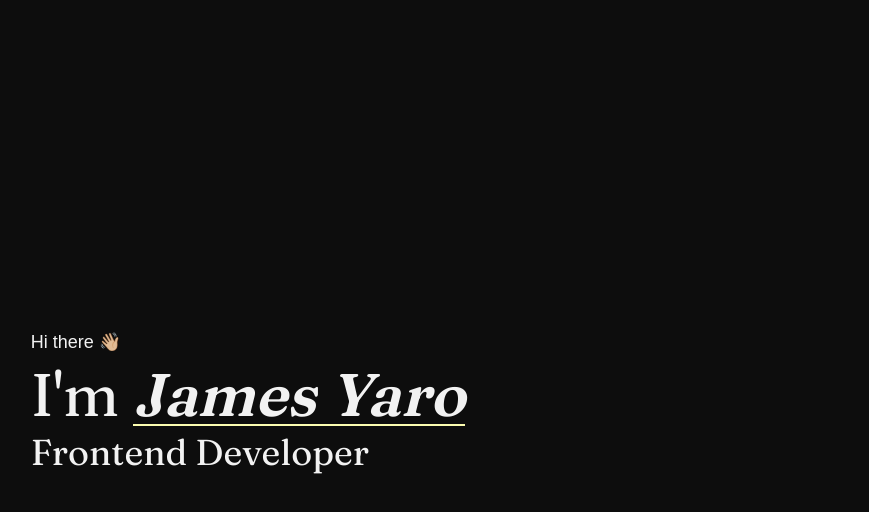
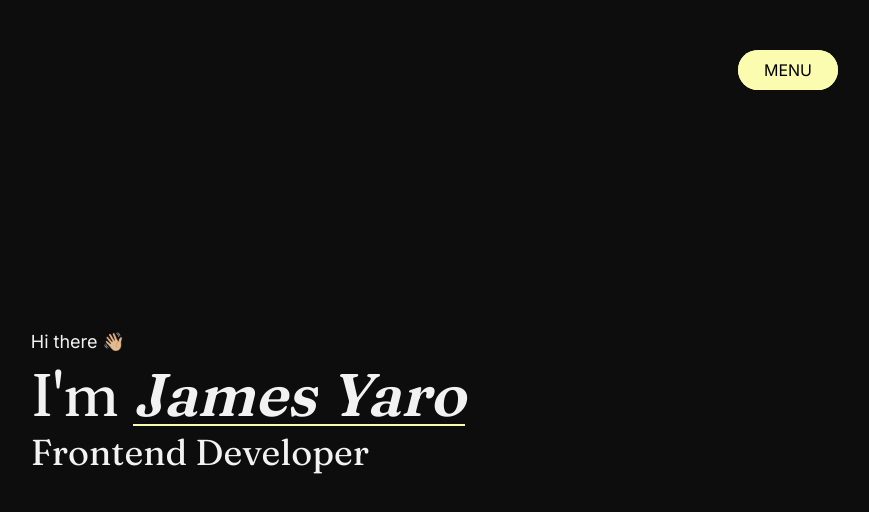
Before and after one commit to yaroCreates/my_portfolio, a Next.js app: page / in a window 1280 px wide. Shown: the top 512 px of the page, without its empty margins (392-1261 px from the left). Built offline with nearby package versions, Linux system fonts and the light colour scheme.

Commit message:
feat: navbar design and components

```diff
--- /dev/null
+++ b/app/components/Button/index.jsx
@@ -0,0 +1,40 @@
+import { motion } from "framer-motion";
+import styles from "./style.module.scss";
+
+export default function Button({ isActive, toggleMenu }) {
+  return (
+    <div className={styles.button}>
+      <motion.div
+        className={styles.slider}
+        animate={{ top: isActive ? "-100%" : "0%" }}
+        transition={{ duration: 0.5, type: "tween", ease: [0.76, 0, 0.24, 1] }}
+      >
+        <div
+          className={styles.el}
+          onClick={() => {
+            toggleMenu();
+          }}
+        >
+          <PerspectiveText label="Menu" />
+        </div>
+        <div
+          className={styles.el}
+          onClick={() => {
+            toggleMenu();
+          }}
+        >
+          <PerspectiveText label="Close" />
+        </div>
+      </motion.div>
+    </div>
+  );
+}
+
+function PerspectiveText({ label }) {
+  return (
+    <div className={styles.perspectiveText}>
+      <p>{label}</p>
+      <p>{label}</p>
+    </div>
+  );
+}
--- /dev/null
+++ b/app/components/Button/style.module.scss
@@ -0,0 +1,67 @@
+.button {
+  position: absolute;
+  top: 0;
+  right: 0;
+  width: 100px;
+  height: 40px;
+  cursor: pointer;
+  border-radius: 25px;
+  overflow: hidden;
+
+  .slider {
+    position: relative;
+    width: 100%;
+    height: 100%;
+
+    .el {
+      width: 100%;
+      height: 100%;
+      background-color: #fbfcb0;
+      p {
+        margin: 0px;
+      }
+      &:nth-of-type(2) {
+        background-color: black;
+        p {
+          color: #fbfcb0;
+        }
+      }
+      &:hover {
+        .perspectiveText {
+          transform: rotateX(90deg);
+          p {
+            &:nth-of-type(1) {
+              transform: translateY(-100%);
+              opacity: 0;
+            }
+            &:nth-of-type(2) {
+              opacity: 1;
+            }
+          }
+        }
+      }
+    }
+  }
+}
+
+.perspectiveText {
+  display: flex;
+  flex-direction: column;
+  justify-content: center;
+  align-items: center;
+  height: 100%;
+  width: 100%;
+  transform-style: preserve-3d;
+  transition: transform 0.75s cubic-bezier(0.76, 0, 0.24, 1);
+  p {
+    transition: all 0.75s cubic-bezier(0.76, 0, 0.24, 1);
+    pointer-events: none;
+    text-transform: uppercase;
+    &:nth-of-type(2) {
+      position: absolute;
+      transform-origin: bottom center;
+      transform: rotateX(-90deg) translateY(9px);
+      opacity: 0;
+    }
+  }
+}
--- /dev/null
+++ b/app/components/Nav/anim.js
@@ -0,0 +1,44 @@
+export const perspective = {
+    initial: {
+        opacity: 0,
+        rotateX: 90,
+        translateY: 80,
+        translateX: -20,
+    },
+    enter: (i) => ({
+        opacity: 1,
+        rotateX: 0,
+        translateY: 0,
+        translateX: 0,
+        transition: {
+            duration: 0.65,
+            delay: 0.5 + (i * 0.1),
+            ease: [.215,.61,.355,1],
+            opacity: { duration: 0.35}
+        }
+    }),
+    exit: {
+        opacity: 0,
+        transition: { duration: 0.5, type: "linear", ease: [0.76, 0, 0.24, 1]}
+    }
+}
+
+export const slideIn = {
+    initial: {
+        opacity: 0,
+        y: 20
+    },
+    enter: (i) => ({
+        opacity: 1,
+        y: 0,
+        transition: {
+            duration: 0.5,
+            delay: 0.75 + (i * 0.1),
+            ease: [.215,.61,.355,1]
+        }
+    }),
+    exit: {
+        opacity: 0,
+        transition: { duration: 0.5, type: "tween", ease: "easeInOut"}
+    }
+}
--- /dev/null
+++ b/app/components/Nav/data.js
@@ -0,0 +1,29 @@
+export const links = [
+    {
+        title: "About",
+        href: "/"
+    },
+    {
+        title: "Projects",
+        href: "/"
+    },
+    {
+        title: "Contact",
+        href: "/"
+    }
+]
+
+export const footerLinks = [
+    {
+        title: "GitHub",
+        href: "/"
+    },
+    {
+        title: "LinkedIn",
+        href: "/"
+    },
+    {
+        title: "Twitter",
+        href: "/"
+    }
+]
--- /dev/null
+++ b/app/components/Nav/index.jsx
@@ -0,0 +1,47 @@
+import styles from "./style.module.scss";
+import { motion } from "framer-motion";
+import { links, footerLinks } from "./data";
+import { perspective, slideIn } from "./anim";
+
+export default function index() {
+  return (
+    <div className={styles.nav}>
+      <div className={styles.body}>
+        {links.map((link, i) => {
+          const { title, href } = link;
+          return (
+            <div key={`b_${i}`} className={styles.linkContainer}>
+              <motion.div
+                href={href}
+                custom={i}
+                variants={perspective}
+                initial="initial"
+                animate="enter"
+                exit="exit"
+              >
+                <a>{title}</a>
+              </motion.div>
+            </div>
+          );
+        })}
+      </div>
+      <motion.div className={styles.footer}>
+        {footerLinks.map((link, i) => {
+          const { title, href } = link;
+          return (
+            <motion.a
+              variants={slideIn}
+              custom={i}
+              initial="initial"
+              animate="enter"
+              exit="exit"
+              key={`f_${i}`}
+            >
+              {title}
+            </motion.a>
+          );
+        })}
+      </motion.div>
+    </div>
+  );
+}
--- /dev/null
+++ b/app/components/Nav/style.module.scss
@@ -0,0 +1,33 @@
+.nav {
+  display: flex;
+  flex-direction: column;
+  justify-content: space-between;
+  padding: 100px 40px 50px 40px;
+  height: 100%;
+  box-sizing: border-box;
+  .body {
+    display: flex;
+    gap: 10px;
+    flex-direction: column;
+    .linkContainer {
+      perspective: 120px;
+      perspective-origin: bottom;
+    }
+    a {
+      text-decoration: none;
+      color: black;
+      font-size: 46px;
+    }
+  }
+  .footer {
+    display: flex;
+    flex-wrap: wrap;
+    a {
+      width: 50%;
+      margin-top: 5px;
+    }
+  }
+  @media (max-width:500px) {
+    align-items: center;
+  }
+}
--- /dev/null
+++ b/app/components/Navbar.jsx
@@ -0,0 +1,53 @@
+"use client";
+
+import { AnimatePresence, motion } from "framer-motion";
+import Button from "./Button";
+import styles from "./style.module.scss";
+import Nav from "./Nav";
+import { useState } from "react";
+
+const Navbar = () => {
+  const [isActive, setIsActive] = useState(false);
+  const menu = {
+    open: {
+      width: "480px",
+      height: "650px",
+      top: "-25px",
+      right: "-25px",
+      transition: { duration: 0.75, type: "tween", ease: [0.76, 0, 0.24, 1] },
+    },
+    closed: {
+      width: "100px",
+      height: "40px",
+      top: "0px",
+      right: "0px",
+      transition: {
+        duration: 0.75,
+        delay: 0.35,
+        type: "tween",
+        ease: [0.76, 0, 0.24, 1],
+      },
+    },
+  };
+
+  return (
+    <div className={styles.header}>
+      <motion.div
+        className={styles.menu}
+        variants={menu}
+        animate={isActive ? "open" : "closed"}
+        initial="closed"
+      >
+        <AnimatePresence>{isActive && <Nav />}</AnimatePresence>
+      </motion.div>
+      <Button
+        isActive={isActive}
+        toggleMenu={() => {
+          setIsActive(!isActive);
+        }}
+      />
+    </div>
+  );
+};
+
+export default Navbar;
--- /dev/null
+++ b/app/components/style.module.scss
@@ -0,0 +1,16 @@
+.header {
+  position: fixed;
+  right: 50px;
+  top: 50px;
+  z-index: 10;
+  .menu {
+    width: 480px;
+    height: 650px;
+    background-color: #fbfcb0;
+    border-radius: 25px;
+    position: relative;
+  }
+  @media (max-width: 500px) {
+    right: 10px;
+  }
+}
--- a/app/globals.css
+++ b/app/globals.css
@@ -1,11 +1,6 @@
 @tailwind base;
 @tailwind components;
 @tailwind utilities;
-
-:root {
-  --background: #ffffff;
-  --foreground: #171717;
-}
 
 html {
   font-family: var(--font-inter);
@@ -14,9 +9,3 @@ html {
 h1 {
   font-family: var(--font-fraunces);
 }
-
-body {
-  color: var(--foreground);
-  background: var(--background);
-  font-family: Arial, Helvetica, sans-serif;
-}
--- a/app/layout.js
+++ b/app/layout.js
@@ -1,5 +1,6 @@
 import { Fraunces, Inter } from "next/font/google";
 import "./globals.css";
+import Navbar from "./components/Navbar";
 
 const inter = Inter({
   subsets: ["latin"],
@@ -24,7 +25,10 @@ export default function RootLayout({ children }) {
       lang="en"
       className={`${inter.variable} ${fraunces.variable} antialiased`}
     >
-      <body>{children}</body>
+      <body>
+      <Navbar />
+        <div>{children}</div>
+      </body>
     </html>
   );
 }
```
Also changed, not shown: package.json (+6 -4 lines), 1 other file (tests, documents, lock files or other folders).
